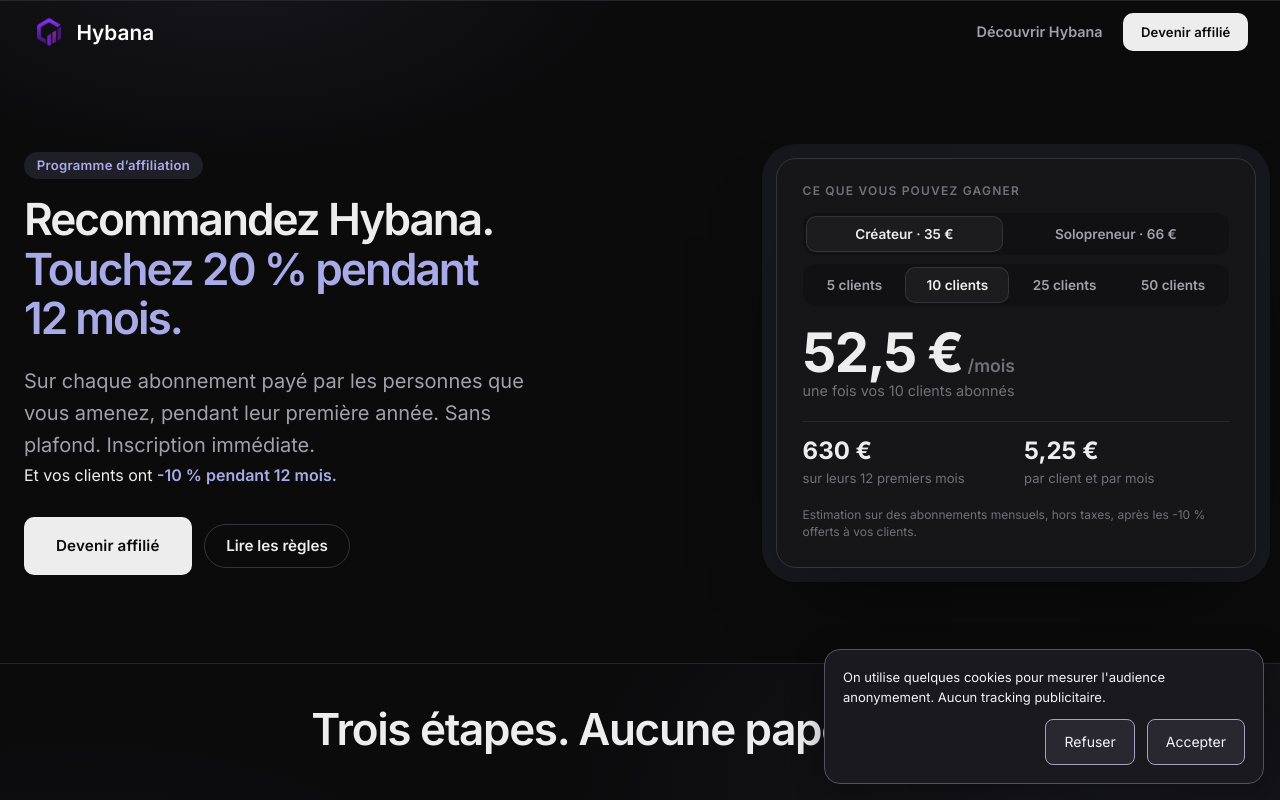
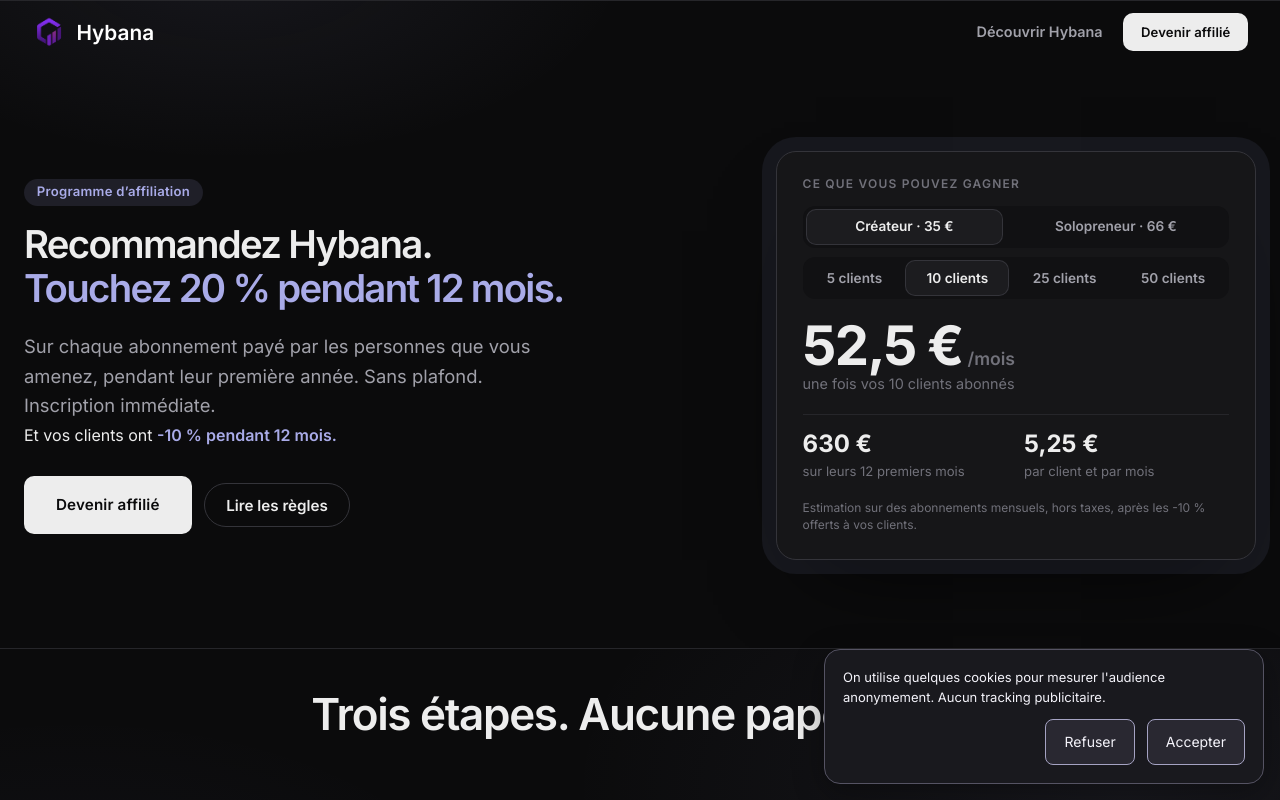
Before and after one commit to aelabsolution-ship-it/replikr-landing, a Next.js app: page /affiliation in a window 1280 px wide. Shown: the top 800 px of the page. Built offline with nearby package versions, Linux system fonts and the light colour scheme.

Commit message:
Balance hero columns and soften poster blur

```diff
--- a/app/hero-motion.css
+++ b/app/hero-motion.css
@@ -6,10 +6,10 @@
   .oi-page .oi-hero { padding-block:calc(62px + 5.5rem) 5.5rem; }
   .oi-page .oi-hero > .oi-wide { width:100%; }
 }
-.oi-page .oi-hero > .oi-wide { display:grid; grid-template-columns:minmax(0,.85fr) minmax(0,1.15fr); align-items:center; gap:3rem; text-align:left; }
+.oi-page .oi-hero > .oi-wide { display:grid; grid-template-columns:minmax(0,1fr) minmax(0,1fr); align-items:center; gap:clamp(3rem,5vw,5rem); text-align:left; }
 .oi-page .oi-hero__intro { display:block; max-width:600px; margin:0; }
-.oi-page .oi-hero h1 { font-size:clamp(2.25rem,3.45vw,3.4rem); line-height:1.12; text-wrap:balance; }
-.oi-page .oi-hero__lead { max-width:46ch; margin:1.35rem 0 0; }
+.oi-page .oi-hero h1 { font-size:clamp(2.1rem,3vw,3rem); line-height:1.16; text-wrap:balance; }
+.oi-page .oi-hero__lead { max-width:46ch; margin:1.35rem 0 0; font-size:clamp(1rem,1.45vw,1.15rem); line-height:1.6; }
 .oi-page .oi-hero__actions { justify-content:flex-start; margin-top:1.7rem; }
 .oi-page .oi-hero__stage { width:100%; min-width:0; margin:0; }
 .oi-page .oi-hero__frame { width:100%; max-width:none; margin:0; border:0; box-shadow:none; background:transparent; }
--- a/app/vsl.css
+++ b/app/vsl.css
@@ -18,7 +18,7 @@
   border-radius: inherit;
 }
 .oi-page .hybana-hero-video:has(.hybana-vsl__play:not([hidden])) .hybana-vsl__player {
-  filter: blur(1.5px) brightness(.72);
+  filter: blur(.5px) brightness(.72);
 }
 .oi-page .hybana-vsl__play {
   position: absolute;
```
